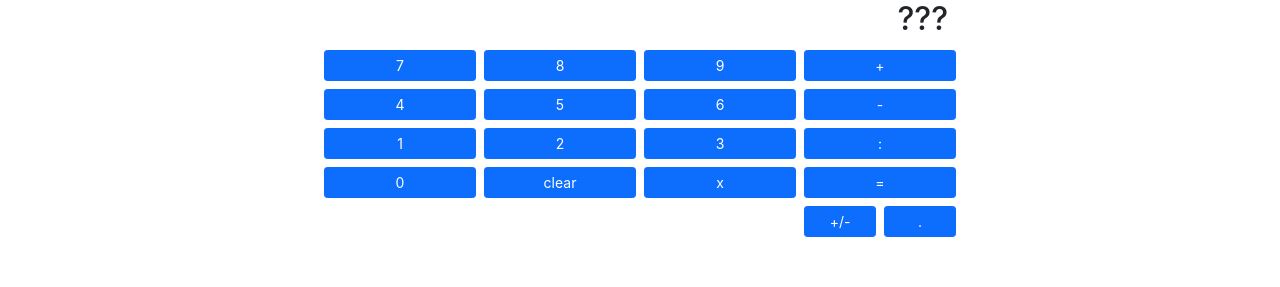
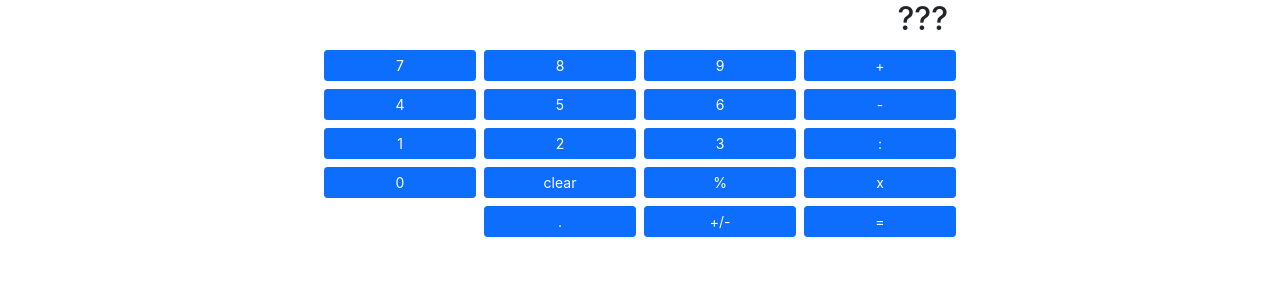
Before and after one commit to RepeatNo/Calculator, a React (Create React App) app in the folder UI/: page / in a window 1280 px wide. Shown: the top 287 px of the page. Built offline with nearby package versions, Linux system fonts and the light colour scheme; no server answers.

Commit message:
changed positioning of fields; implemented modulo field

```diff
--- a/UI/src/components/calculator.jsx
+++ b/UI/src/components/calculator.jsx
@@ -43,13 +43,17 @@
                 <div className="row">
                     <NumberField value={0} onNumber={this.handleNumber} />
                     <ClearField value={'clear'} onClear={this.handleClear} />
+                    <OperationField value={'%'} onOperation={this.handleOperation} />
                     <OperationField value={'x'} onOperation={this.handleOperation} />
-                    <EvaluationField value={'='} onEvaluation={this.handleEvaluation} />
+
+
+
                 </div>
                 <div className="row">
-                    <div className="col-9"></div>
+                    <div className='col btn btn-sm m-1'></div>
+                    <CommaField value={'.'} onComma={this.handleComma} />
                     <SignField value={'+/-'} onSignChange={this.handleSignChange} />
-                    <CommaField value={'.'} onComma={this.handleComma} />
+                    <EvaluationField value={'='} onEvaluation={this.handleEvaluation} />
                 </div>
             </div>
         );
@@ -180,7 +184,9 @@
         if (x.value === '' || operator === '' || y.value === '')
             return;
 
-        let requestString = x.sign + x.value + "/" + operator + "/" + y.sign + y.value;
+        let requestString = x.sign + x.value + "/"
+            + ((operator === '%') ? operator + "25" : operator)
+            + "/" + y.sign + y.value;
 
         if (x.value.split('.')[0].length > 7 || y.value.split('.')[0].length > 7) {
             ({ x, y, error, result, operator } = this.returnEmptyStates());
```
